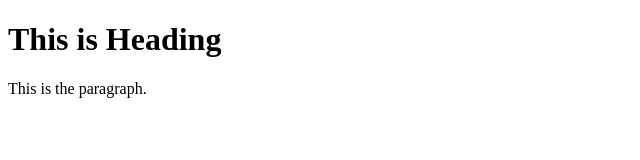
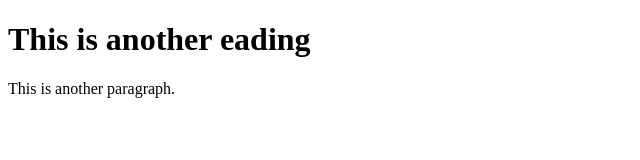
Before and after one commit to tsegaweldu/JavaCoding, a plain HTML site: page index.html in a window 1280 px wide. Shown: the whole page, without its empty margins (0-640 px from the left). Drawn offline with Linux system fonts and the light colour scheme.

Commit message:
another paragraph added

```diff
--- a/index.html
+++ b/index.html
@@ -4,7 +4,7 @@
 		<title>Page Title</title>
 	</head>
 	<body>
-		<h1>This is Heading</h1>
-		<p>This is the paragraph.</p>
+		<h1>This is another eading</h1>
+		<p>This is another paragraph.</p>
 	</body>
 </html>
```
